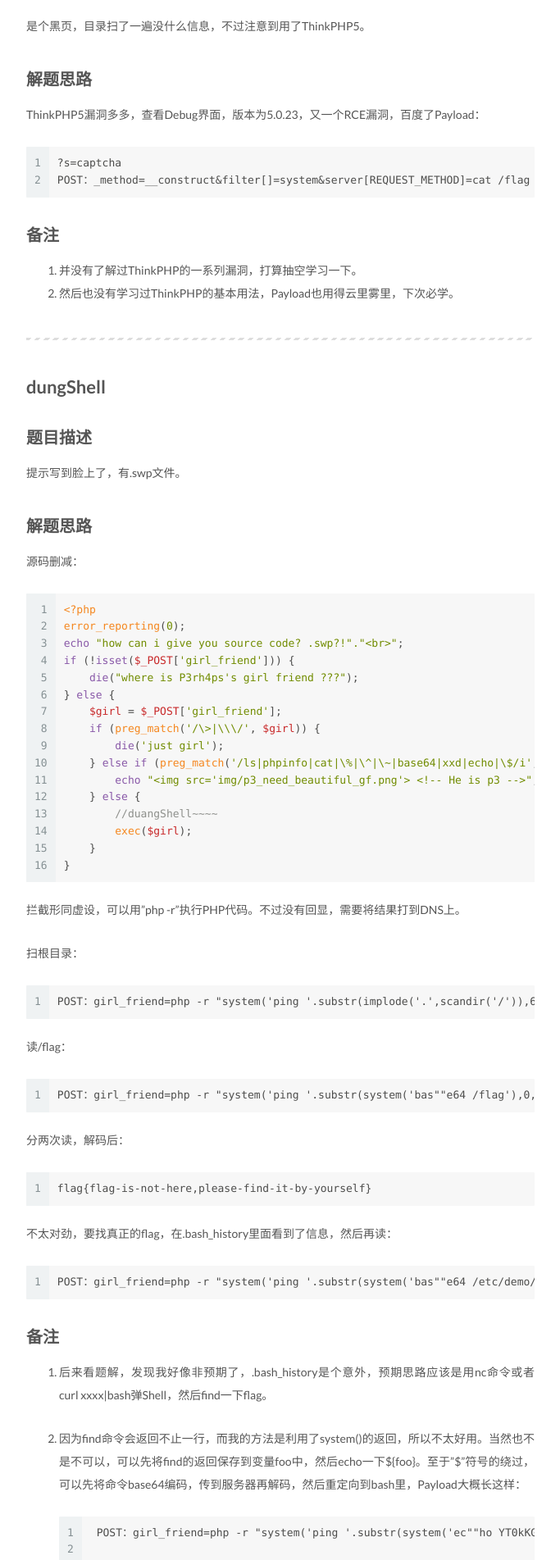
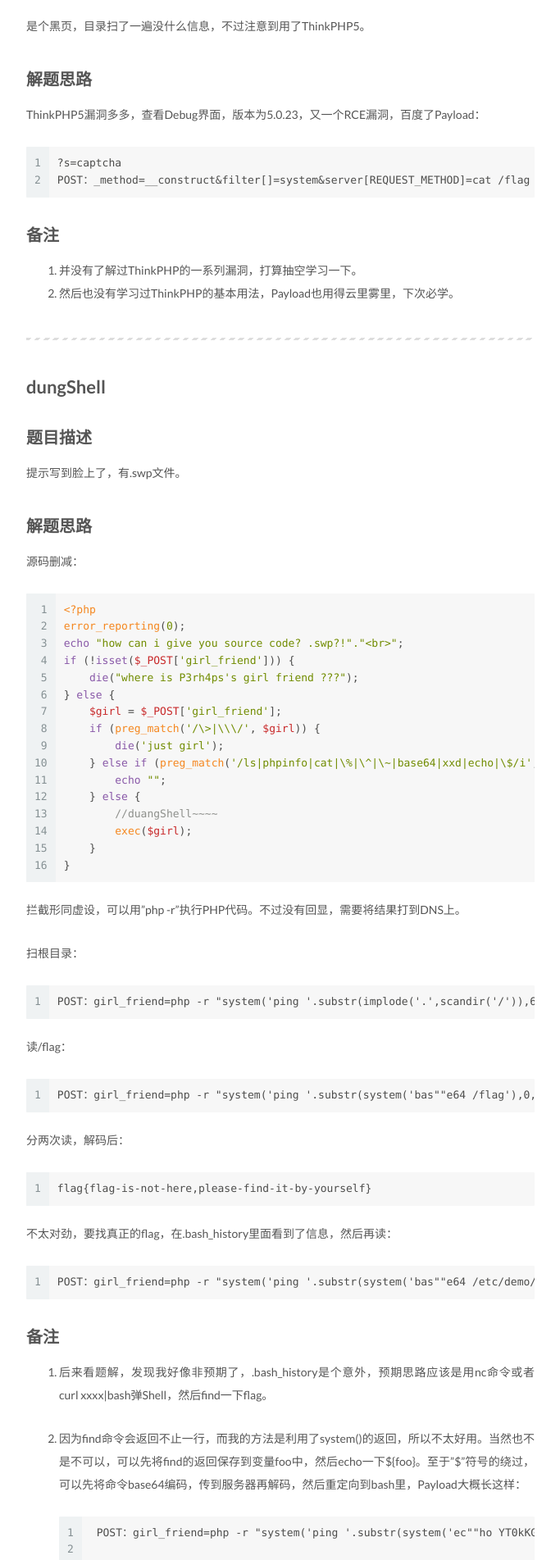
Before and after one commit to glyuan419/glyuan419.github.io, a Jekyll site: the page built from _posts/CTF Writeup/2020-03-23-BJDCTF-2nd-Web.md, in a window 1280 px wide. Shown: the part 1526-3429 px from the top of the page at 82% size, without its empty margins (428-1111 px from the left). Built offline with Jekyll 4.4.1, drawn with Linux system fonts in a browser that asks for light colours; part of the change alters nothing that is shown.

Commit message:
upload posts

```diff
--- a/_posts/CTF Writeup/2020-03-23-BJDCTF-2nd-Web.md
+++ b/_posts/CTF Writeup/2020-03-23-BJDCTF-2nd-Web.md
@@ -110,7 +110,7 @@ if (!isset($_POST['girl_friend'])) {
     if (preg_match('/\>|\\\/', $girl)) {
         die('just girl');
     } else if (preg_match('/ls|phpinfo|cat|\%|\^|\~|base64|xxd|echo|\$/i', $girl)) {
-        echo "<img src='img/p3_need_beautiful_gf.png'> <!-- He is p3 -->";
+        echo "";
     } else {
         //duangShell~~~~
         exec($girl);
```
Also changed, not shown: 2 other files.
